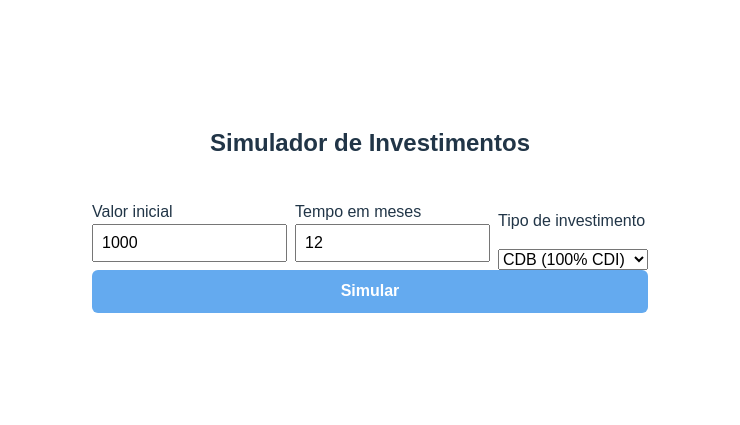
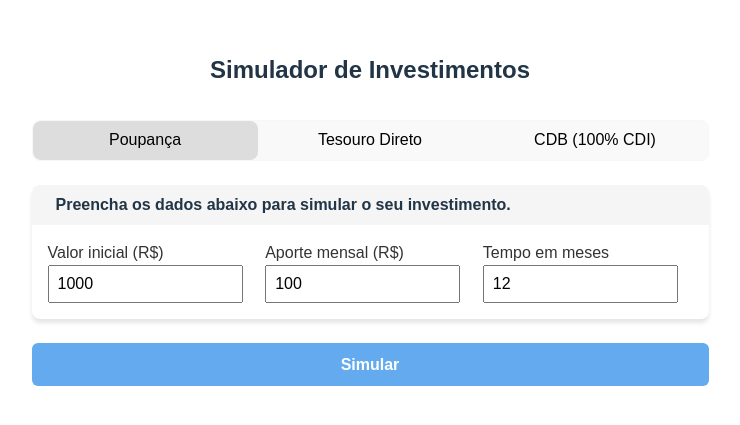
Before and after one commit to carlatakagi/investment-simulator-app, a React (Vite) app in the folder investment-simulator-app/: page / in a window 1280 px wide. Shown: the part 191-616 px from the top of the page, without its empty margins (270-1010 px from the left). Built offline with nearby package versions, Linux system fonts and the light colour scheme.

Commit message:
feat: update page

```diff
--- a/investment-simulator-app/src/pages/InvestmentSimulator.tsx
+++ b/investment-simulator-app/src/pages/InvestmentSimulator.tsx
@@ -2,51 +2,124 @@ import { useState } from 'react';
 import * as S from './styles';
 import Input from '../components/Input';
 import Button from '../components/Button';
-import Select from '../components/Select';
+import { Tabs } from "radix-ui";
+import Card from '../components/Card';
 
-const options = [
+export type Option = {
+  value: string;
+  label: string;
+}
+
+export type InvestmentType = 'CDB' | 'Tesouro Direto' | 'Poupança';
+
+const options: Option[] = [
+  { value: 'Poupança', label: 'Poupança' },
+  { value: 'Tesouro Direto', label: 'Tesouro Direto' },
   { value: 'CDB', label: 'CDB (100% CDI)' },
-  { value: 'Tesouro IPCA', label: 'Tesouro IPCA' },
-  { value: 'Poupança', label: 'Poupança' },
 ];
 
 export default function InvestmentSimulator() {
   const [amount, setAmount] = useState(1000);
+  const [monthlyAmount, setMonthlyAmount] = useState(100);
   const [months, setMonths] = useState(12);
-  const [type, setType] = useState<string>('CDB');
+  const [activeTab, setActiveTab] = useState<InvestmentType>('Poupança');
+  const [selicFee, setSelicFee] = useState(14.25);
+  const [cdiFee, setCdiFee] = useState(0);
+  const [cdiPercentage, setCdiPercentage] = useState(100);
 
+  const simulateInvestment = (activeTab: InvestmentType, months: number, amount: number) => {
+    switch (activeTab) {
+      case 'CDB':
+        console.log('Simulando CDB...', activeTab);
+        break;
+      case 'Tesouro Direto':
+        console.log('Simulando Tesouro Direto...', months);
+        break;
+      case 'Poupança':
+        console.log('Simulando Poupança...', amount);
+        break;
+      default:
+        console.log('Tipo de investimento inválido.');
+    }
+  };
 
   return (
     <S.Container>
       <S.Title>Simulador de Investimentos</S.Title>
-      <S.LabelContainer>
+        <Tabs.Root value={activeTab} orientation="horizontal" onValueChange={(value: string) => setActiveTab(value as InvestmentType)}>
+          <S.TabsContainer>
+              <Tabs.List aria-label="Investment Types">
+                {options.map((option) => (
+                  <Tabs.Trigger
+                    key={option.value}
+                    value={option.value}
+                    aria-label={option.label}
+                    style={{
+                      width: 225,
+                      backgroundColor: activeTab === option.value ? '#ddd' : 'transparent',
+                    }}
+                  >
+                    {option.label}
+                  </Tabs.Trigger>
+                ))}
+              </Tabs.List>
+          </S.TabsContainer>
+          <Card title="Preencha os dados abaixo para simular o seu investimento.">
+            <S.CardContent>
               <Input
-          title='Valor inicial'
-          type='number'
+                title='Valor inicial (R$)'
+                type='text'
                 value={amount}
                 handleChange={(value: string | number) => setAmount(Number(value))}
               />
               <Input
+                title='Aporte mensal (R$)'
+                type='text'
+                value={monthlyAmount}
+                handleChange={(value: string | number) => setMonthlyAmount(Number(value))}
+              />
+              <Input
                 title='Tempo em meses'
-          type='number'
+                type='text'
                 value={months}
                 handleChange={(value: string | number) => setMonths(Number(value))}
               />
-        <Select
-          title='Tipo de investimento'
-          ariaLabel='Selecione o tipo de investimento'
-          handleChange={(value: string) => setType(value)}
-          value={type}
-          options={options}
+            </S.CardContent>
+            {activeTab === 'Tesouro Direto' && (
+              <S.CardContent>
+                <Input
+                  title='Taxa SELIC (% ao ano)'
+                  type='text'
+                  value={selicFee}
+                  handleChange={(value: string | number) => setSelicFee(Number(value))}
                 />
-      </S.LabelContainer>
+              </S.CardContent>
+            )}
+            {activeTab === 'CDB' && (
+              <S.CardContent>
+                <Input
+                  title='Taxa CDI (% ao ano)'
+                  type='text'
+                  value={cdiFee}
+                  handleChange={(value: string | number) => setCdiFee(Number(value))}
+                />
+                <Input
+                  title='% do CDI'
+                  type='text'
+                  value={cdiPercentage}
+                  handleChange={(value: string | number) => setCdiPercentage(Number(value))}
+                />
+              </S.CardContent>
+            )}
+          </Card>
 
           <Button
             title='Simular'
             type='button'
-        handleClick={() => console.log('Simulando...')}
+            handleClick={() => simulateInvestment(activeTab, months, amount)}
             ariaLabel='Clique para simular o investimento'
           />
+        </Tabs.Root>
     </S.Container>
   );
 }
```
Lines whose indentation alone changed are shown as unchanged.
